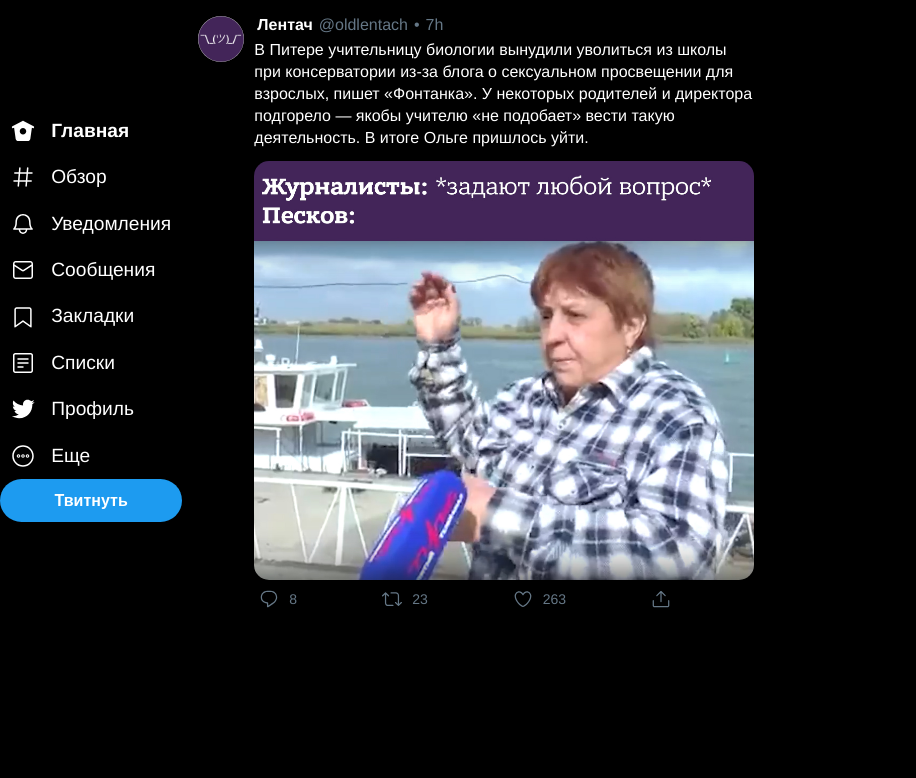
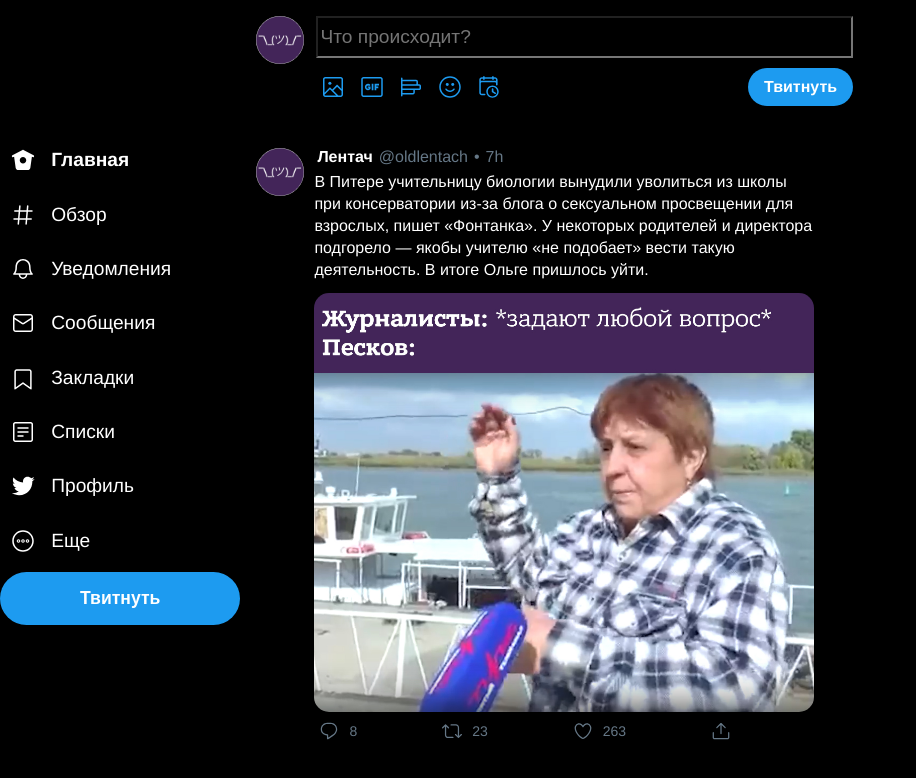
Before and after one commit to fiftysev/twitterReact, a React (Create React App) app: page / in a window 1280 px wide. Shown: the top 778 px of the page, without its empty margins (0-916 px from the left). Built offline with nearby package versions, Linux system fonts and the light colour scheme.

Commit message:
Create TwitterCreateForm component. Small UI fixes.

```diff
--- a/package.json
+++ b/package.json
@@ -8,7 +8,7 @@
     "@testing-library/user-event": "^12.8.3",
     "@types/jest": "^27.0.2",
     "@types/node": "^16.10.3",
-    "@types/react": "^17.0.27",
+    "@types/react": "^17.0.29",
     "@types/react-dom": "^17.0.9",
     "node-sass": "^6.0.1",
     "react": "^17.0.2",
--- a/src/components/Sidebar/sidebar.module.scss
+++ b/src/components/Sidebar/sidebar.module.scss
@@ -1,15 +1,15 @@
-@import "../../variables.scss";
+@import "../../variables";
 
 .container {
   display: flex;
   flex-direction: column;
-  max-width: max-content;
+  width: fit-content;
 }
 
 .button {
   cursor: pointer;
-  padding: 0.8rem 0;
-  font-size: 1rem;
+  padding: 1rem 5rem;
+  font-size: 1.1rem;
   font-weight: bold;
   color: $foregroundColor;
   background-color: $twitterBlue;
--- a/src/components/Sidebar/sidebar_el.module.scss
+++ b/src/components/Sidebar/sidebar_el.module.scss
@@ -1,10 +1,11 @@
-@import "../../variables.scss";
+@import "../../variables";
 
 .container {
   width: fit-content;
   display: flex;
   align-items: center;
   padding: 0.7rem;
+  margin-bottom: 0.5rem;
   border-radius: 100px;
   transition: all .2s;
   cursor: pointer;
@@ -29,6 +30,7 @@
 }
 
 .title {
+  line-height: $textHeight;
   color: $foregroundColor;
   font-size: 1.2rem;
 }
--- a/src/components/Tweet/tweet.module.scss
+++ b/src/components/Tweet/tweet.module.scss
@@ -1,4 +1,4 @@
-@import "../../variables.scss";
+@import "../../variables";
 
 .container {
   padding: 16px;
@@ -10,8 +10,8 @@
 
 .avatar {
   border-radius: 50%;
-  width: 46px;
-  height: 46px;
+  width: 48px;
+  height: 48px;
   margin-right: 10px;
 }
 
--- /dev/null
+++ b/src/components/TweetCreateForm/TweetCreateForm.tsx
@@ -0,0 +1,70 @@
+import styles from "./tweetcreate.module.scss";
+
+type TweetFormProps = {
+    placeholderText: string;
+    userAvatar: string;
+}
+
+const TweetCreateForm = (props: TweetFormProps) => (
+    <div className={styles.container}>
+        <img src={props.userAvatar} alt="avatar" className={styles.avatar}/>
+        <div className={styles.content}>
+            <input type="text" placeholder={props.placeholderText} className={styles.input}/>
+            <div className={styles.actionbar}>
+                <div className={styles.action_button}>
+                    <svg viewBox="0 0 24 24" aria-hidden="true"
+                         className="r-1cvl2hr r-4qtqp9 r-yyyyoo r-z80fyv r-dnmrzs r-bnwqim r-1plcrui r-lrvibr r-19wmn03">
+                            <path
+    d="M19.75 2H4.25C3.01 2 2 3.01 2 4.25v15.5C2 20.99 3.01 22 4.25 22h15.5c1.24 0 2.25-1.01 2.25-2.25V4.25C22 3.01 20.99 2 19.75 2zM4.25 3.5h15.5c.413 0 .75.337.75.75v9.676l-3.858-3.858c-.14-.14-.33-.22-.53-.22h-.003c-.2 0-.393.08-.532.224l-4.317 4.384-1.813-1.806c-.14-.14-.33-.22-.53-.22-.193-.03-.395.08-.535.227L3.5 17.642V4.25c0-.413.337-.75.75-.75zm-.744 16.28l5.418-5.534 6.282 6.254H4.25c-.402 0-.727-.322-.744-.72zm16.244.72h-2.42l-5.007-4.987 3.792-3.85 4.385 4.384v3.703c0 .413-.337.75-.75.75z"/>
+                            <circle cx="8.868" cy="8.309" r="1.542"/>
+                    </svg>
+                </div>
+                <div className={styles.action_button}>
+                    <svg viewBox="0 0 24 24" aria-hidden="true"
+                         className="r-1cvl2hr r-4qtqp9 r-yyyyoo r-z80fyv r-dnmrzs r-bnwqim r-1plcrui r-lrvibr r-19wmn03">
+                            <path
+    d="M19 10.5V8.8h-4.4v6.4h1.7v-2h2v-1.7h-2v-1H19zm-7.3-1.7h1.7v6.4h-1.7V8.8zm-3.6 1.6c.4 0 .9.2 1.2.5l1.2-1C9.9 9.2 9 8.8 8.1 8.8c-1.8 0-3.2 1.4-3.2 3.2s1.4 3.2 3.2 3.2c1 0 1.8-.4 2.4-1.1v-2.5H7.7v1.2h1.2v.6c-.2.1-.5.2-.8.2-.9 0-1.6-.7-1.6-1.6 0-.8.7-1.6 1.6-1.6z"/>
+                            <path
+    d="M20.5 2.02h-17c-1.24 0-2.25 1.007-2.25 2.247v15.507c0 1.238 1.01 2.246 2.25 2.246h17c1.24 0 2.25-1.008 2.25-2.246V4.267c0-1.24-1.01-2.247-2.25-2.247zm.75 17.754c0 .41-.336.746-.75.746h-17c-.414 0-.75-.336-.75-.746V4.267c0-.412.336-.747.75-.747h17c.414 0 .75.335.75.747v15.507z"/>
+                    </svg>
+                </div>
+                <div className={styles.action_button}>
+                    <svg viewBox="0 0 24 24" aria-hidden="true"
+                         className="r-1cvl2hr r-4qtqp9 r-yyyyoo r-z80fyv r-dnmrzs r-bnwqim r-1plcrui r-lrvibr r-19wmn03">
+                        <path
+    d="M20.222 9.16h-1.334c.015-.09.028-.182.028-.277V6.57c0-.98-.797-1.777-1.778-1.777H3.5V3.358c0-.414-.336-.75-.75-.75s-.75.336-.75.75V20.83c0 .415.336.75.75.75s.75-.335.75-.75v-1.434h10.556c.98 0 1.778-.797 1.778-1.777v-2.313c0-.095-.014-.187-.028-.278h4.417c.98 0 1.778-.798 1.778-1.778v-2.31c0-.983-.797-1.78-1.778-1.78zM17.14 6.293c.152 0 .277.124.277.277v2.31c0 .154-.125.28-.278.28H3.5V6.29h13.64zm-2.807 9.014v2.312c0 .153-.125.277-.278.277H3.5v-2.868h10.556c.153 0 .277.126.277.28zM20.5 13.25c0 .153-.125.277-.278.277H3.5V10.66h16.722c.153 0 .278.124.278.277v2.313z"/>
+                    </svg>
+                </div>
+                <div className={styles.action_button}>
+                    <svg viewBox="0 0 24 24" aria-hidden="true"
+                         className="r-1cvl2hr r-4qtqp9 r-yyyyoo r-z80fyv r-dnmrzs r-bnwqim r-1plcrui r-lrvibr r-19wmn03">
+                        <path
+    d="M12 22.75C6.072 22.75 1.25 17.928 1.25 12S6.072 1.25 12 1.25 22.75 6.072 22.75 12 17.928 22.75 12 22.75zm0-20C6.9 2.75 2.75 6.9 2.75 12S6.9 21.25 12 21.25s9.25-4.15 9.25-9.25S17.1 2.75 12 2.75z"/>
+                        <path
+    d="M12 17.115c-1.892 0-3.633-.95-4.656-2.544-.224-.348-.123-.81.226-1.035.348-.226.812-.124 1.036.226.747 1.162 2.016 1.855 3.395 1.855s2.648-.693 3.396-1.854c.224-.35.688-.45 1.036-.225.35.224.45.688.226 1.036-1.025 1.594-2.766 2.545-4.658 2.545z"/>
+                        <circle cx="14.738" cy="9.458" r="1.478"/>
+                        <circle cx="9.262" cy="9.458" r="1.478"/>
+                    </svg>
+                </div>
+                <div className={styles.action_button}>
+                    <svg viewBox="0 0 24 24" aria-hidden="true"
+                         className="r-1cvl2hr r-4qtqp9 r-yyyyoo r-z80fyv r-dnmrzs r-bnwqim r-1plcrui r-lrvibr r-19wmn03">
+                        <path d="M-37.9 18c-.1-.1-.1-.1-.1-.2.1 0 .1.1.1.2z"/>
+                        <path
+    d="M-37.9 18c-.1-.1-.1-.1-.1-.2.1 0 .1.1.1.2zM18 2.2h-1.3v-.3c0-.4-.3-.8-.8-.8-.4 0-.8.3-.8.8v.3H7.7v-.3c0-.4-.3-.8-.8-.8-.4 0-.8.3-.8.8v.3H4.8c-1.4 0-2.5 1.1-2.5 2.5v13.1c0 1.4 1.1 2.5 2.5 2.5h2.9c.4 0 .8-.3.8-.8 0-.4-.3-.8-.8-.8H4.8c-.6 0-1-.5-1-1V7.9c0-.3.4-.7 1-.7H18c.6 0 1 .4 1 .7v1.8c0 .4.3.8.8.8.4 0 .8-.3.8-.8v-5c-.1-1.4-1.2-2.5-2.6-2.5zm1 3.7c-.3-.1-.7-.2-1-.2H4.8c-.4 0-.7.1-1 .2V4.7c0-.6.5-1 1-1h1.3v.5c0 .4.3.8.8.8.4 0 .8-.3.8-.8v-.5h7.5v.5c0 .4.3.8.8.8.4 0 .8-.3.8-.8v-.5H18c.6 0 1 .5 1 1v1.2z"/>
+                        <path
+    d="M15.5 10.4c-3.4 0-6.2 2.8-6.2 6.2 0 3.4 2.8 6.2 6.2 6.2 3.4 0 6.2-2.8 6.2-6.2 0-3.4-2.8-6.2-6.2-6.2zm0 11c-2.6 0-4.7-2.1-4.7-4.7s2.1-4.7 4.7-4.7 4.7 2.1 4.7 4.7c0 2.5-2.1 4.7-4.7 4.7z"/>
+                        <path
+    d="M18.9 18.7c-.1.2-.4.4-.6.4-.1 0-.3 0-.4-.1l-3.1-2v-3c0-.4.3-.8.8-.8.4 0 .8.3.8.8v2.2l2.4 1.5c.2.2.3.6.1 1z"/>
+                    </svg>
+                </div>
+                <div className={styles.tweet_button}>
+                    Твитнуть
+                </div>
+            </div>
+        </div>
+    </div>
+);
+
+
+export default TweetCreateForm;
--- /dev/null
+++ b/src/components/TweetCreateForm/tweetcreate.module.scss
@@ -0,0 +1,65 @@
+@import "../../variables";
+
+.container {
+  width: 100%;
+  display: flex;
+  align-items: flex-start;
+  padding: 16px;
+}
+
+.content {
+  width: 100%;
+  display: flex;
+  flex-direction: column;
+}
+
+.input {
+  flex: 1 0 auto;
+  height: 36px;
+  margin-left: 12px;
+  background-color: transparent;
+  color: $foregroundColor;
+  font-size: 1.2rem;
+  outline: none;
+  &:focus {
+    outline: none;
+  }
+}
+
+
+.avatar {
+  width: 48px;
+  height: 48px;
+  border-radius: 50%;
+}
+
+.actionbar {
+  padding: 12px;
+  position: relative;
+  display: flex;
+  align-items: center;
+  flex: 1 0 auto;
+}
+
+.action_button {
+  width: 24px;
+  height: 24px;
+  padding: 5px;
+  margin-right: 5px;
+  fill: $twitterBlue;
+}
+
+.tweet_button {
+  position: absolute;
+  right: 0;
+  cursor: pointer;
+  padding: 10px 1rem;
+  font-size: 1rem;
+  font-weight: bold;
+  color: $foregroundColor;
+  background-color: $twitterBlue;
+  border: none;
+  box-shadow: none;
+  border-radius: 100px;
+  text-align: center;
+}
--- a/src/index.css
+++ b/src/index.css
@@ -1,7 +1,7 @@
 body {
   background-color: black;
   margin: 0;
-  font-family: "Helvetica";
+  font-family: "Helvetica", serif;
   -webkit-font-smoothing: antialiased;
   -moz-osx-font-smoothing: grayscale;
 }
@@ -11,6 +11,12 @@ body {
   align-items: center;
 }
 
+.feed {
+  display: flex;
+  flex-direction: column;
+  width: fit-content;
+}
+
 code {
   font-family: source-code-pro, Menlo, Monaco, Consolas, 'Courier New',
     monospace;
--- a/src/index.js
+++ /dev/null
@@ -1,34 +0,0 @@
-import React from 'react';
-import ReactDOM from 'react-dom';
-import Sidebar from './components/Sidebar/Sidebar';
-import './index.css';
-import reportWebVitals from './reportWebVitals';
-import Tweet from './components/Tweet/Tweet';
-import userAvatar from './img/tweetAuthor.png';
-import tweetImage from './img/test.jpeg';
-
-
-ReactDOM.render(
-  <React.StrictMode>
-    <div className="container">
-      <Sidebar />
-      <Tweet
-        authorAvatar={userAvatar}
-        authorName="Лентач"
-        authorUsername="@oldlentach"
-        tweetedTimeAgo="7h"
-        tweetText="В Питере учительницу биологии вынудили уволиться из школы при консерватории из-за блога о сексуальном просвещении для взрослых, пишет «Фонтанка».
-
-                  У некоторых родителей и директора подгорело — якобы учителю «не подобает» вести такую деятельность. В итоге Ольге пришлось уйти."
-        tweetImage={tweetImage}
-        likesCount={263}
-        retweetsCount={23}
-        commentsCount={8}
-      />
-    </div>
-  </React.StrictMode>,
-  document.getElementById('root')
-);
-
-
-reportWebVitals();
--- /dev/null
+++ b/src/index.tsx
@@ -0,0 +1,38 @@
+import React from 'react';
+import ReactDOM from 'react-dom';
+import Sidebar from './components/Sidebar/Sidebar';
+import './index.css';
+import reportWebVitals from './reportWebVitals';
+import Tweet from './components/Tweet/Tweet';
+import userAvatar from './img/tweetAuthor.png';
+import tweetImage from './img/test.jpeg';
+import TweetCreateForm from "./components/TweetCreateForm/TweetCreateForm";
+
+
+ReactDOM.render(
+  <React.StrictMode>
+    <div className="container">
+      <Sidebar />
+      <div className="feed">
+          <TweetCreateForm placeholderText={"Что происходит?"} userAvatar={userAvatar}/>
+          <Tweet
+            authorAvatar={userAvatar}
+            authorName="Лентач"
+            authorUsername="@oldlentach"
+            tweetedTimeAgo="7h"
+            tweetText="В Питере учительницу биологии вынудили уволиться из школы при консерватории из-за блога о сексуальном просвещении для взрослых, пишет «Фонтанка».
+
+                      У некоторых родителей и директора подгорело — якобы учителю «не подобает» вести такую деятельность. В итоге Ольге пришлось уйти."
+            tweetImage={tweetImage}
+            likesCount={263}
+            retweetsCount={23}
+            commentsCount={8}
+          />
+      </div>
+    </div>
+  </React.StrictMode>,
+  document.getElementById('root')
+);
+
+
+reportWebVitals();
--- a/src/reportWebVitals.js
+++ b/src/reportWebVitals.ts
@@ -1,4 +1,6 @@
-const reportWebVitals = onPerfEntry => {
+import { ReportHandler } from 'web-vitals';
+
+const reportWebVitals = (onPerfEntry?: ReportHandler) => {
   if (onPerfEntry && onPerfEntry instanceof Function) {
     import('web-vitals').then(({ getCLS, getFID, getFCP, getLCP, getTTFB }) => {
       getCLS(onPerfEntry);
--- a/src/variables.scss
+++ b/src/variables.scss
@@ -6,9 +6,9 @@ $twitterBlue: rgb(29, 155, 240);
 $retweetButtonColor: rgb(0, 186, 124);
 $likeButtonColor: rgb(249, 24, 128);
 
-$twitterBlueAlpha: rgba(29, 155, 240, 0.3);
-$retweetButtonColorAlpha: rgba(0, 186, 124, 0.3);
-$likeButtonColorAlpha: rgba(249, 24, 128, 0.3);
+$twitterBlueAlpha: rgba(29, 155, 240, 0.2);
+$retweetButtonColorAlpha: rgba(0, 186, 124, 0.2);
+$likeButtonColorAlpha: rgba(249, 24, 128, 0.2);
 
 $componentBorderRadius: 15px;
 $textHeight: 22px;
```
Also changed, not shown: 1 other file (tests, documents, lock files or other folders).
